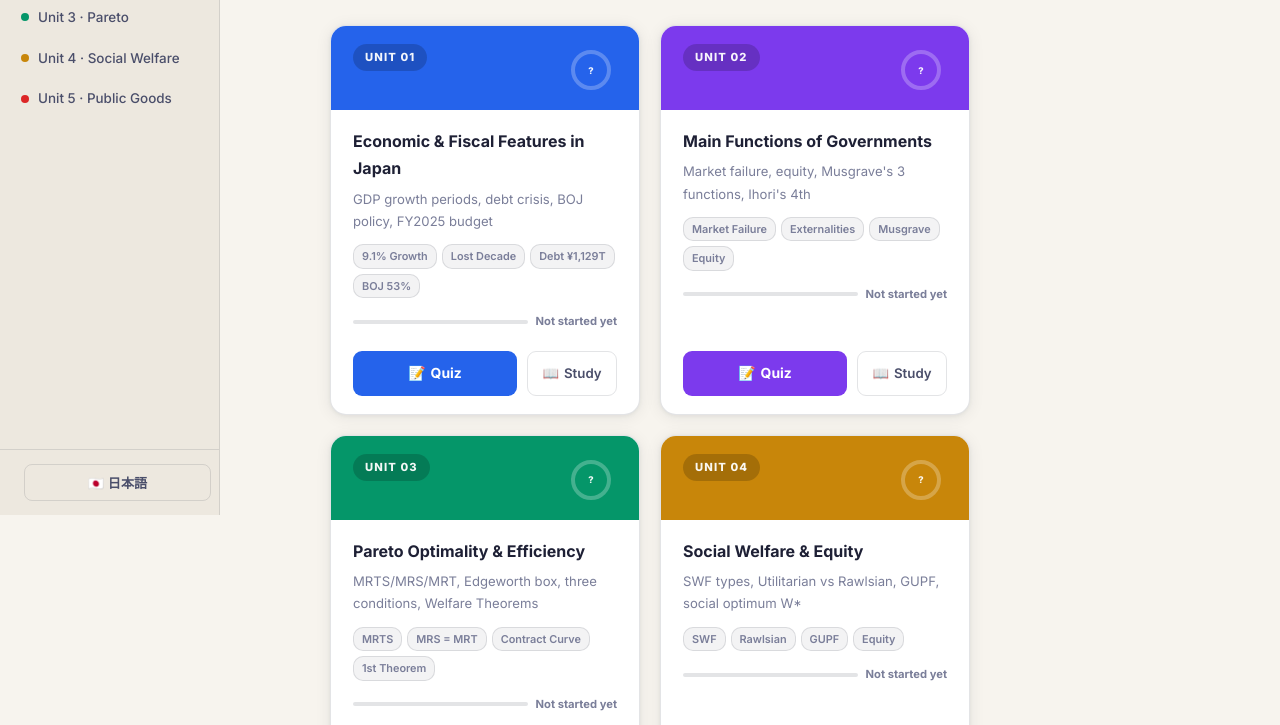
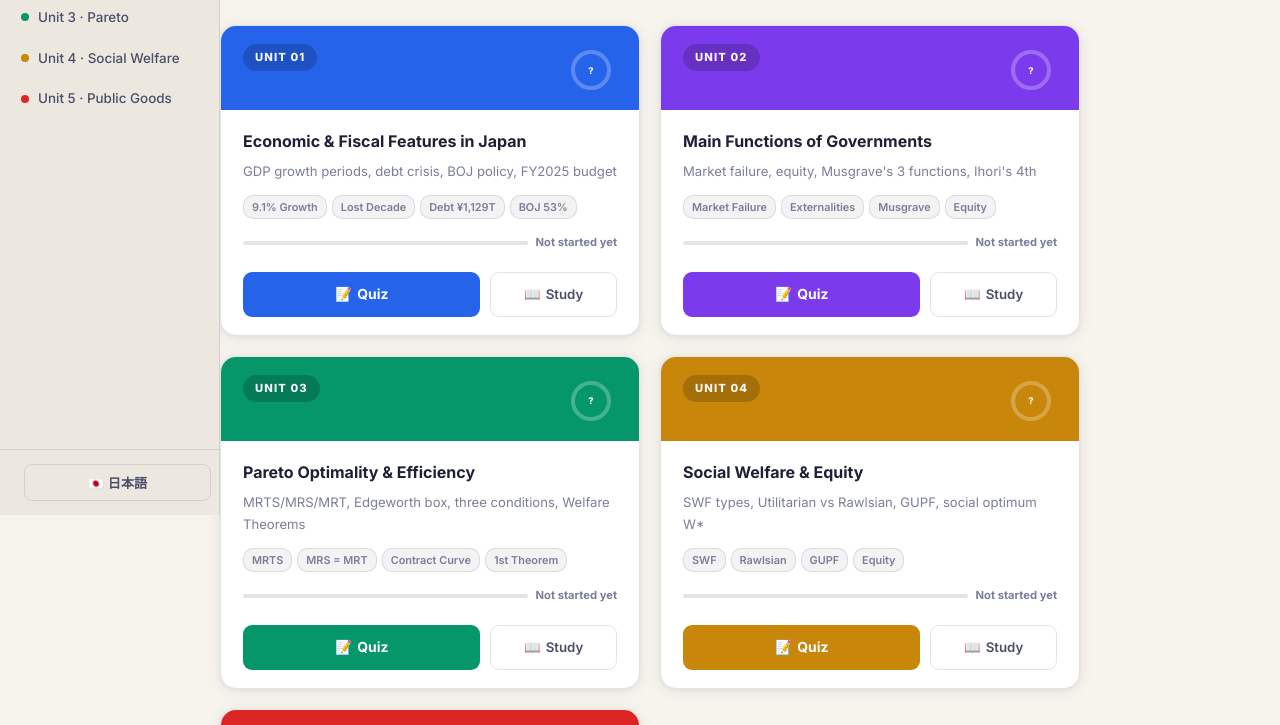
Before and after one commit to Kentad1109/fiscal-issues-study, a plain HTML site: page index.html in a window 1280 px wide. Shown: the part 285-1010 px from the top of the page. Drawn offline with Linux system fonts and the light colour scheme.

Commit message:
Restore container max-width now that sidebars frame the content
Left (220px) + right (200px) panels naturally create margins,
so the 640px content restriction is no longer needed.

Co-Authored-By: Claude Sonnet 4.6 <noreply@anthropic.com>

```diff
--- a/styles.css
+++ b/styles.css
@@ -48,11 +48,7 @@ a { color: var(--accent); text-decoration: none; transition: color .2s; }
 a:hover { color: var(--accent-light); }
 
 /* ── Layout ── */
-.container { max-width: 640px; margin: 0 auto; padding: 0 24px; }
-
-@media (min-width: 769px) {
-  .container { padding: 0 40px; }
-}
+.container { max-width: 1100px; margin: 0 auto; padding: 0 24px; }
 .section { padding: 72px 0; }
 .section + .section { padding-top: 0; }
 
```
